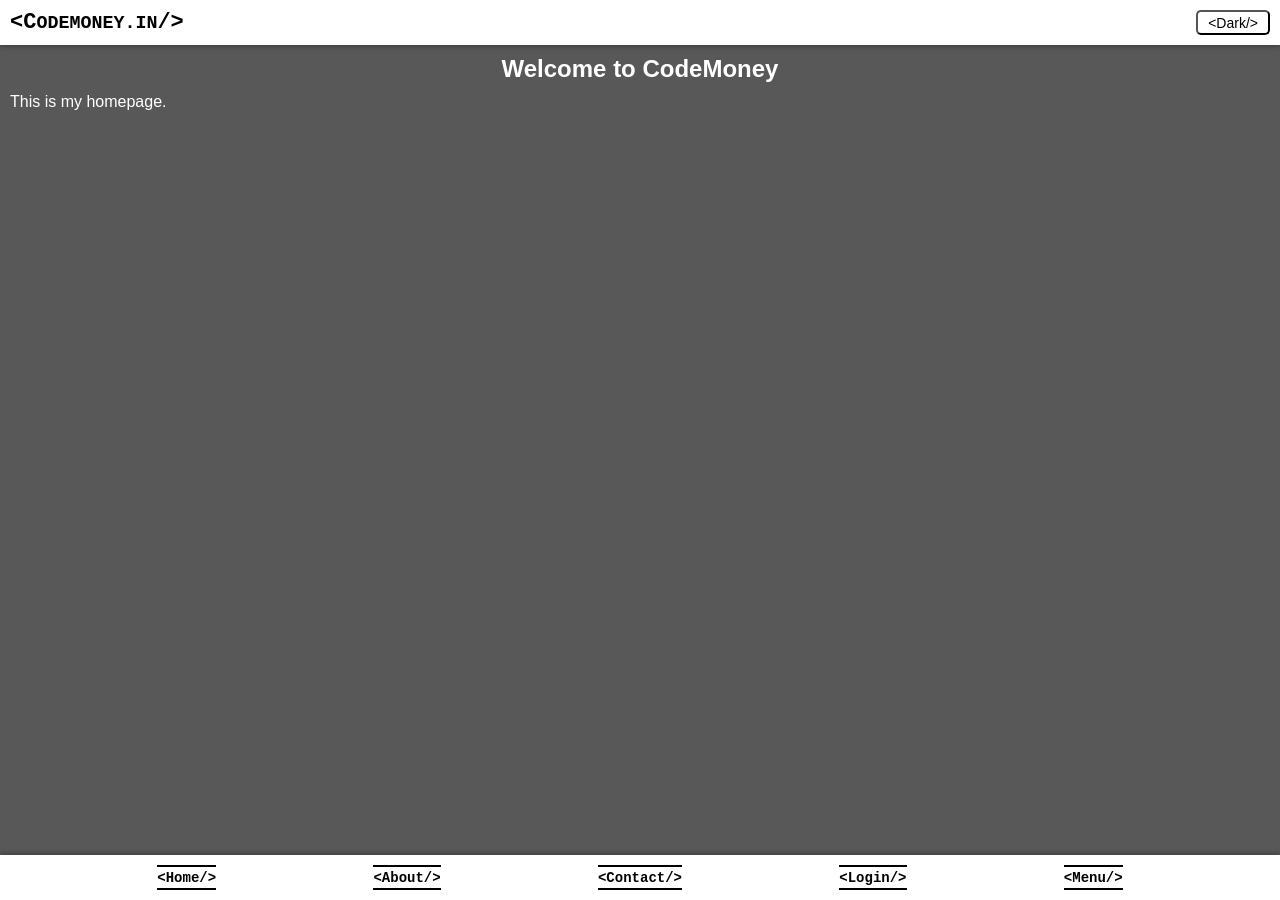
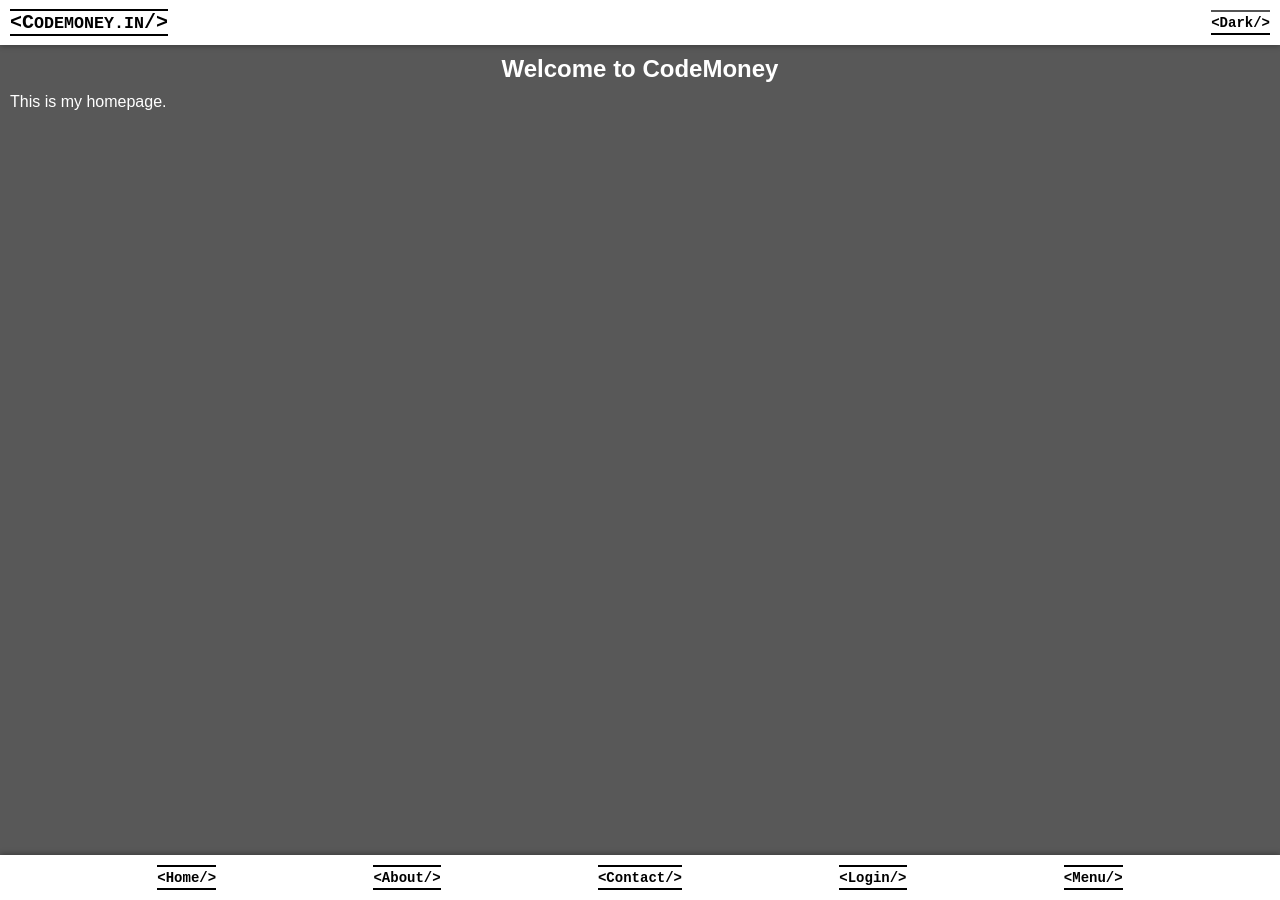
Before and after one commit to naahchi/testing, a Jekyll site: the page built from index.html, in a window 1280 px wide and 900 px high. Built offline with Jekyll 4.4.1, drawn with Linux system fonts in a browser that asks for light colours.

Commit message:
Update style.css

```diff
--- a/css/style.css
+++ b/css/style.css
@@ -21,16 +21,22 @@ h2{
     text-decoration: none;
     color: black;
     font-family: monospace;
-    font-size: 22px;
+    font-size: 20px;
     font-weight: bold;
+    border-top: 2px solid;
+    border-bottom: 2px solid;
 }
 .top_nav button{
     text-transform: capitalize;
+    font-family: monospace;
     font-size: 14px;
+    font-weight: bold;
     margin-left: auto;
     background-color: transparent;
-    padding: 2.5px 10px;
-    border-radius: 5px;
+    padding: 2.5px 0;
+    /* border-radius: 5px; */
+    border-right: none;
+    border-left: none;
 }
 .bottom_nav{
     position: fixed;
```
